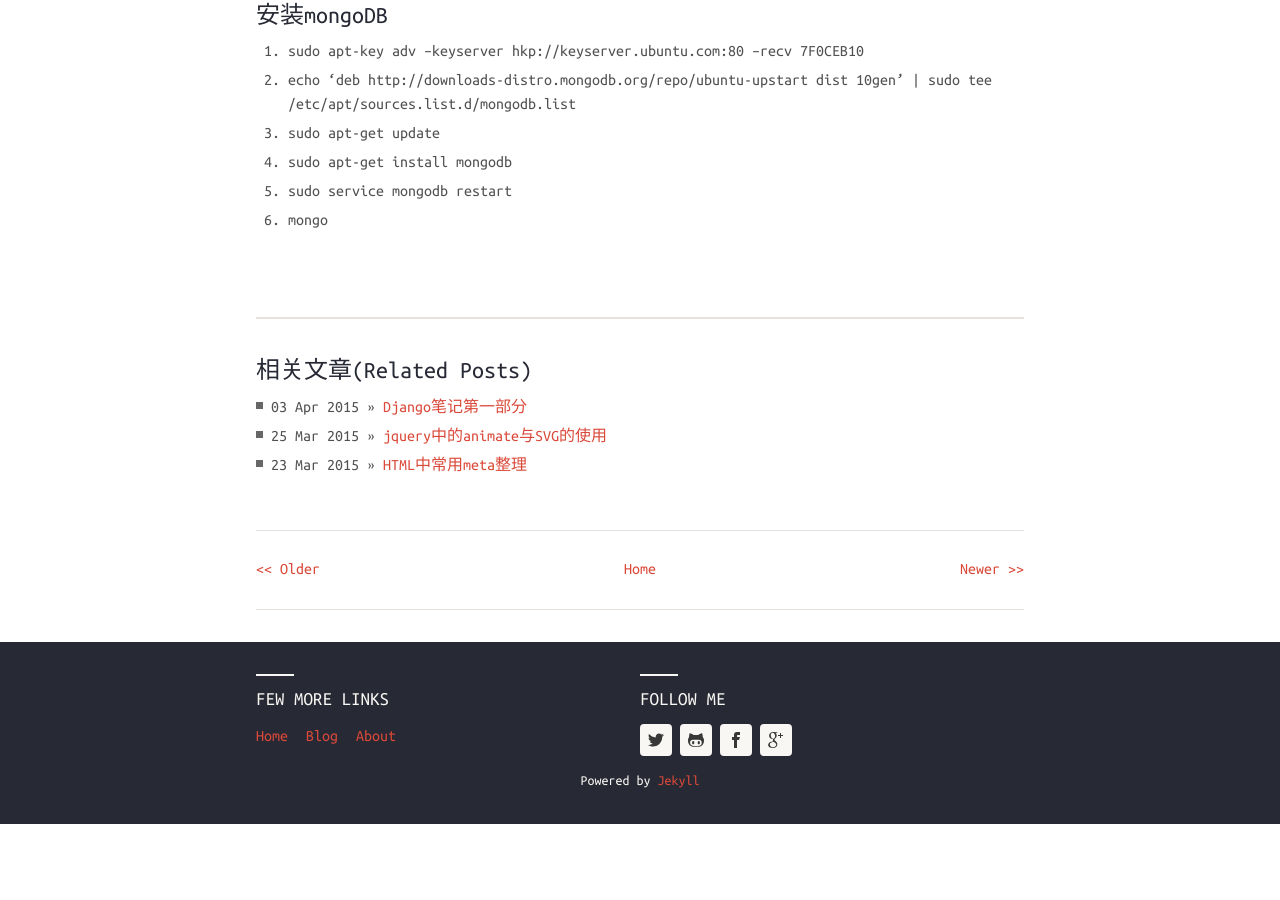
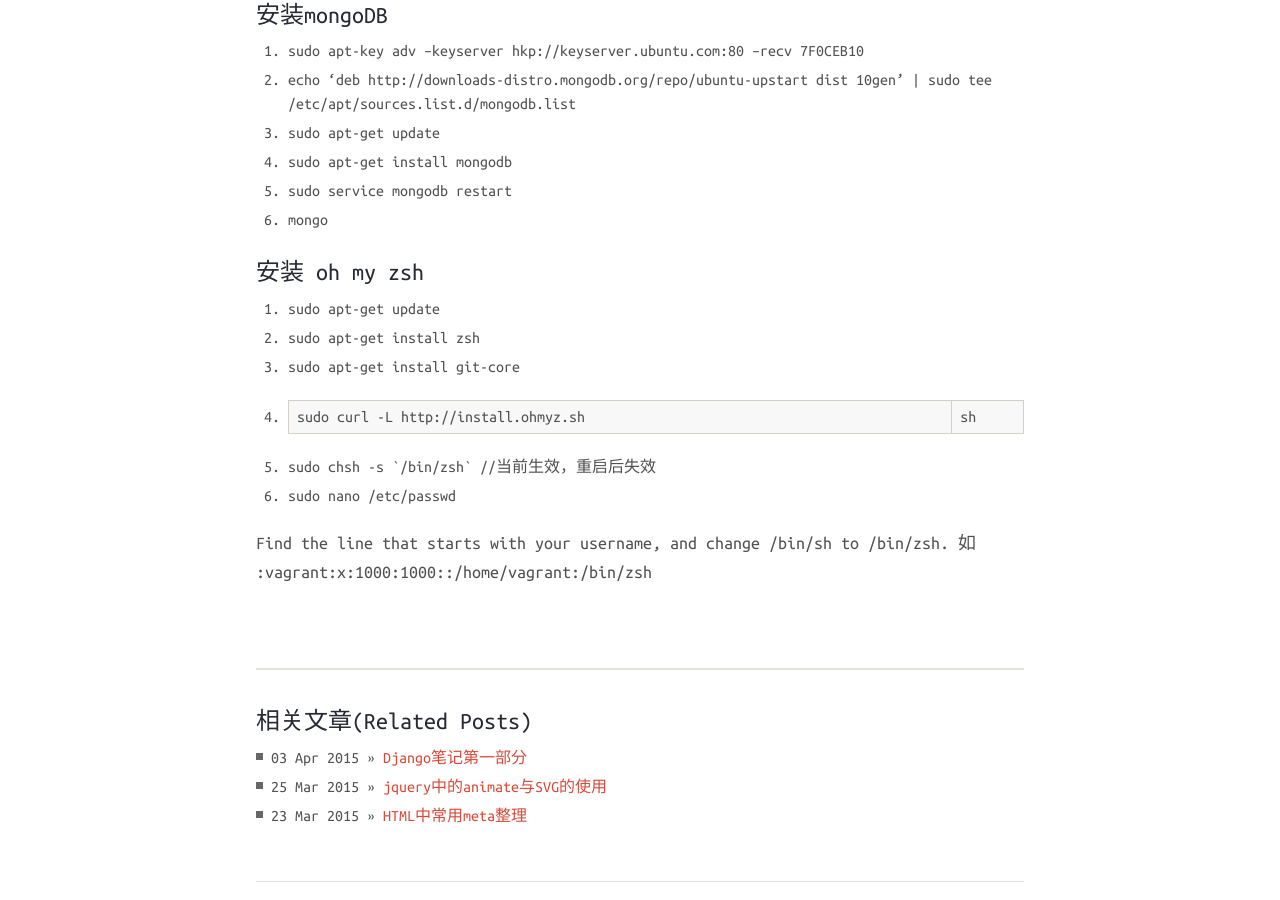
Before and after one commit to CooLNuanfeng/coolnuanfeng.github.com, a Jekyll site: the page built from _posts/2015-1-16-linuxInstall.md, in a window 1280 px wide and 900 px high, scrolled down 1976 px. Built offline with Jekyll 4.4.1, drawn with Linux system fonts in a browser that asks for light colours; before the commit the page ends 2800 px from its top, so only the background shows below that.

Commit message:
2015-04-28

```diff
--- a/_posts/2015-1-16-linuxInstall.md
+++ b/_posts/2015-1-16-linuxInstall.md
@@ -80,3 +80,17 @@
  4. sudo apt-get install mongodb
  5. sudo service mongodb restart
  6. mongo
+
+
+
+####安装 oh my zsh
+
+1. sudo apt-get update
+2. sudo apt-get install zsh
+3. sudo apt-get install git-core
+4. sudo curl -L http://install.ohmyz.sh | sh
+5. sudo chsh -s \`/bin/zsh\` //当前生效，重启后失效
+6. sudo nano /etc/passwd
+
+Find the line that starts with your username, and change /bin/sh to /bin/zsh.
+如 :vagrant:x:1000:1000::/home/vagrant:/bin/zsh
```
